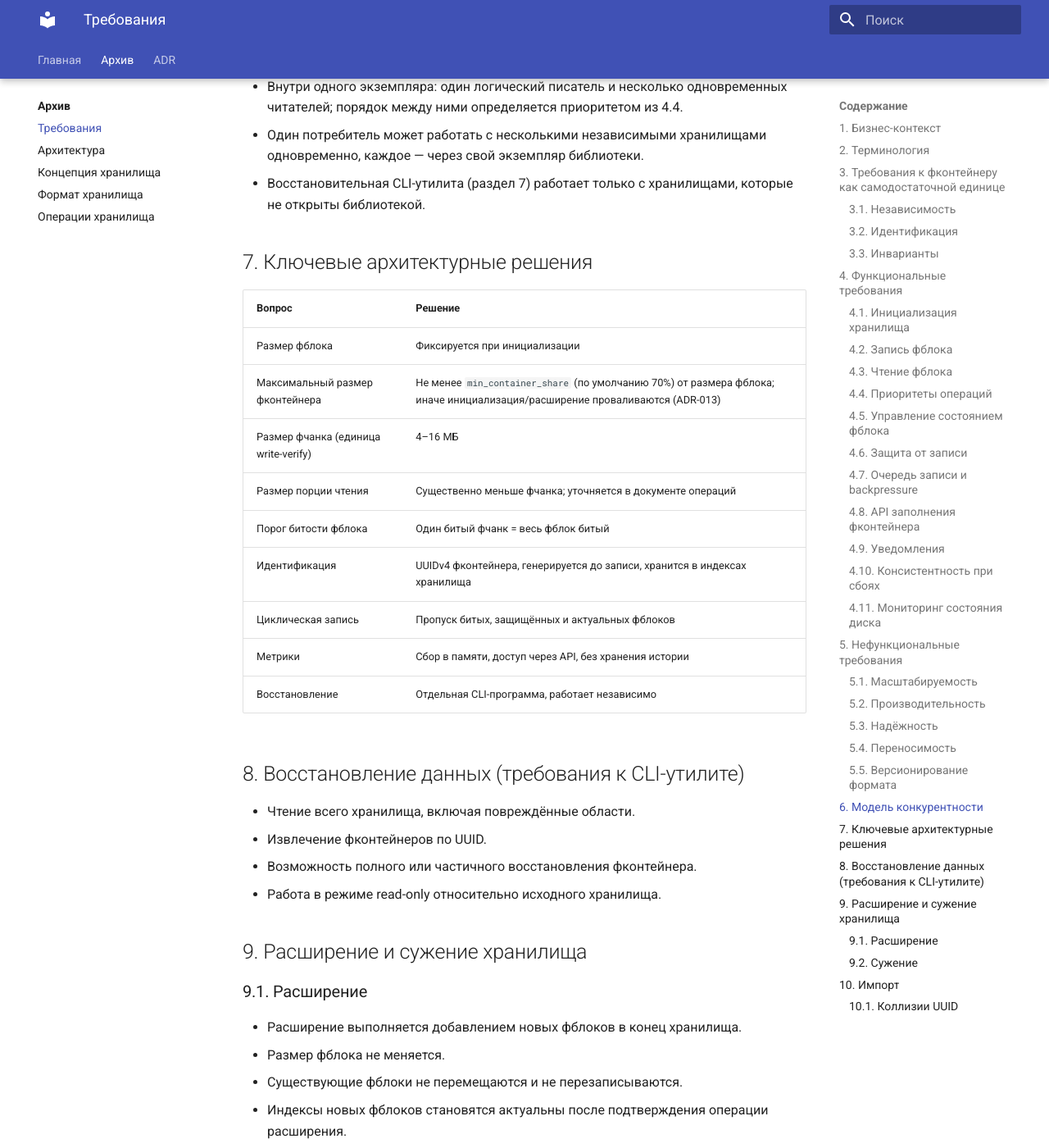
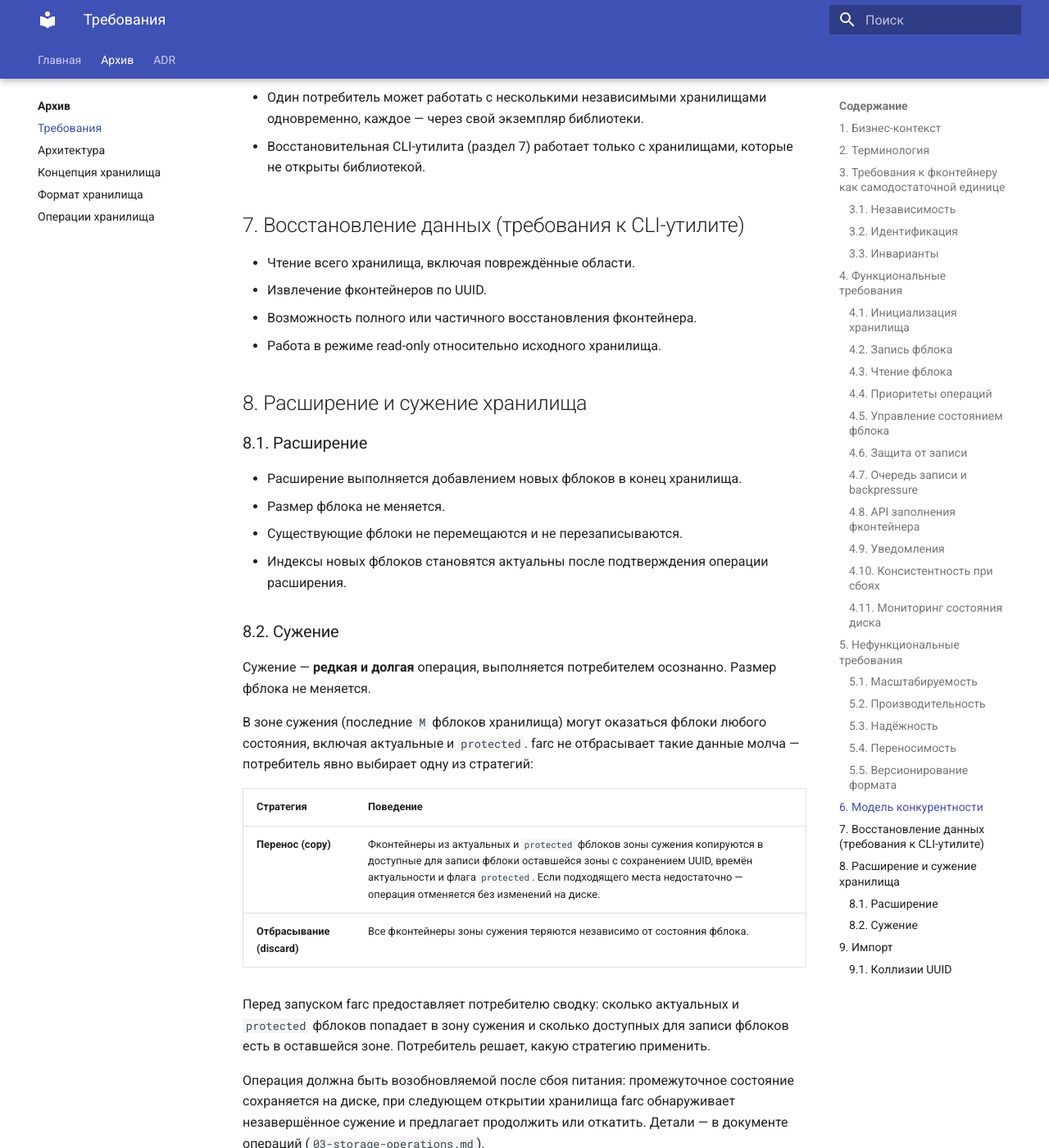
Before and after one commit to traycers/farc, an MkDocs documentation site: the page built from docs/docs/archive/00-requirements.md, in a window 1280 px wide and 1400 px high, scrolled down 8470 px. Shown: the whole window at 82% size. Built offline with MkDocs 1.6.1 and Material for MkDocs 9.7.7, drawn with Linux system fonts in a browser that asks for light colours; some of the changed text lies outside the part shown.

```diff
--- a/docs/docs/archive/00-requirements.md
+++ b/docs/docs/archive/00-requirements.md
@@ -21,7 +21,6 @@
 | **Хранилище (storage)** | Место хранения данных: файл или блочное устройство. |
 | **Время начала актуальности (begin)** | Timestamp первого по времени фрагмента данных, помещённого в фконтейнер. Задаётся потребителем при заполнении. |
 | **Время окончания актуальности (end)** | Timestamp последнего по времени фрагмента данных, помещённого в фконтейнер. Задаётся потребителем при заполнении. |
-| **Время записи** | Момент начала записи фблока на диск. Заполняется библиотекой. |
 | **Срок хранения (retention)** | Минимальный срок в днях, в течение которого фблок с фконтейнером не может быть перезаписан, отсчитывается от `end` фконтейнера. Глобальный параметр Storage. |
 | **Каталог (catalog)** | Копия заголовков всех фблоков Storage, хранящаяся на отдельном быстром диске (SSD). Необязательная оптимизация для ускорения старта (см. ADR-007). |
 
@@ -163,7 +162,7 @@
 
 Уведомление о начале записи позволяет потребителю зарезервировать UUID до того, как данные окажутся на диске.
 
-**При переносе фблока** (см. 9.2, сужение со стратегией «перенос») UUID переносимого фконтейнера сохраняется, поэтому уведомления о его удалении и о новом фконтейнере **не отправляются**. Уведомление «об удалении» отправляется только для фконтейнера, который перезаписывается в оставшейся зоне (если в целевом фблоке лежал чужой фконтейнер с непустым UUID).
+**При переносе фблока** (см. 8.2, сужение со стратегией «перенос») UUID переносимого фконтейнера сохраняется, поэтому уведомления о его удалении и о новом фконтейнере **не отправляются**. Уведомление «об удалении» отправляется только для фконтейнера, который перезаписывается в оставшейся зоне (если в целевом фблоке лежал чужой фконтейнер с непустым UUID).
 
 ### 4.10. Консистентность при сбоях
 
@@ -184,7 +183,7 @@
 ### 5.1. Масштабируемость
 - Хранилища до 20 ТБ и более.
 - Количество фблоков: до нескольких миллионов.
-- Поддержка расширения и сужения хранилища без перезаписи существующих фблоков (см. раздел 9).
+- Поддержка расширения и сужения хранилища без перезаписи существующих фблоков (см. раздел 8).
 
 ### 5.2. Производительность
 - Инициализация хранилища — секунды, независимо от размера диска (ADR-006).
@@ -215,36 +214,22 @@
 - Один потребитель может работать с несколькими независимыми хранилищами одновременно, каждое — через свой экземпляр библиотеки.
 - Восстановительная CLI-утилита (раздел 7) работает только с хранилищами, которые не открыты библиотекой.
 
-## 7. Ключевые архитектурные решения
-
-| Вопрос | Решение |
-|--------|---------|
-| Размер фблока | Фиксируется при инициализации |
-| Максимальный размер фконтейнера | Не менее `min_container_share` (по умолчанию 70%) от размера фблока; иначе инициализация/расширение проваливаются (ADR-013) |
-| Размер фчанка (единица write-verify) | 4–16 МБ |
-| Размер порции чтения | Существенно меньше фчанка; уточняется в документе операций |
-| Порог битости фблока | Один битый фчанк = весь фблок битый |
-| Идентификация | UUIDv4 фконтейнера, генерируется до записи, хранится в индексах хранилища |
-| Циклическая запись | Пропуск битых, защищённых и актуальных фблоков |
-| Метрики | Сбор в памяти, доступ через API, без хранения истории |
-| Восстановление | Отдельная CLI-программа, работает независимо |
-
-## 8. Восстановление данных (требования к CLI-утилите)
+## 7. Восстановление данных (требования к CLI-утилите)
 
 - Чтение всего хранилища, включая повреждённые области.
 - Извлечение фконтейнеров по UUID.
 - Возможность полного или частичного восстановления фконтейнера.
 - Работа в режиме read-only относительно исходного хранилища.
 
-## 9. Расширение и сужение хранилища
+## 8. Расширение и сужение хранилища
 
-### 9.1. Расширение
+### 8.1. Расширение
 - Расширение выполняется добавлением новых фблоков в конец хранилища.
 - Размер фблока не меняется.
 - Существующие фблоки не перемещаются и не перезаписываются.
 - Индексы новых фблоков становятся актуальны после подтверждения операции расширения.
 
-### 9.2. Сужение
+### 8.2. Сужение
 
 Сужение — **редкая и долгая** операция, выполняется потребителем осознанно. Размер фблока не меняется.
 
@@ -259,14 +244,14 @@
 
 Операция должна быть возобновляемой после сбоя питания: промежуточное состояние сохраняется на диске, при следующем открытии хранилища farc обнаруживает незавершённое сужение и предлагает продолжить или откатить. Детали — в документе операций (`03-storage-operations.md`).
 
-## 10. Импорт
+## 9. Импорт
 
 - Импорт — копирование фблоков из одного хранилища в другое.
 - Предусловие: размер фблока у источника и приёмника совпадает.
 - Импортируются только фблоки в состоянии `ready` у источника. Фблоки в состояниях `in_progress` или `bad` пропускаются.
 - По умолчанию UUID импортированных фконтейнеров сохраняются.
 
-### 10.1. Коллизии UUID
+### 9.1. Коллизии UUID
 
 Коллизия UUID маловероятна (UUIDv4 — 128 бит случайности), но возможна при импорте из разных источников. Обработка:
 
```
Also changed, not shown: docs/docs/archive/01-storage.md (+3 -3 lines), docs/docs/archive/03-storage-operations.md (+1 -1 lines).
